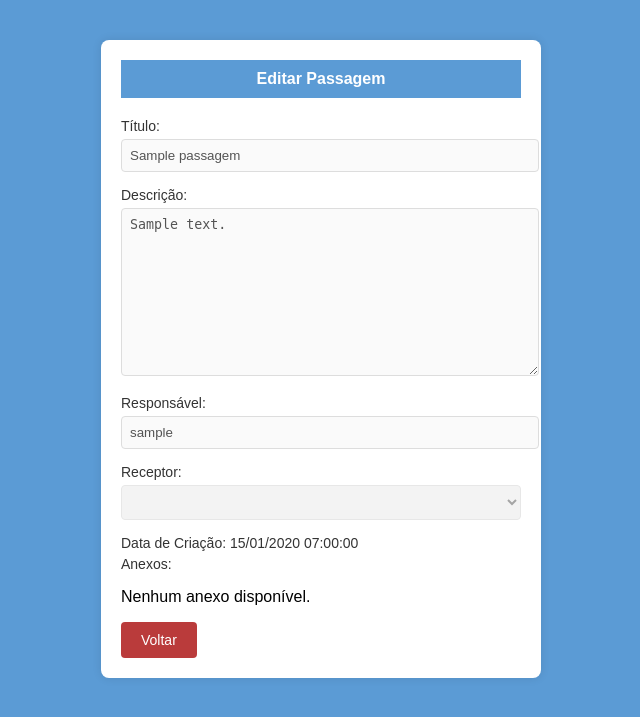
After one commit to fanecovsf/moby-apps, a Django app: page /troca-turno/painel/view/1 in a window 1280 px wide. The commit adds this page. Shown: the top 717 px of the page, without its empty margins (319-959 px from the left). Run offline with Django 4.2, Linux system fonts and the light colour scheme; a user stored in the database is signed in; tables that the repository leaves empty hold one stand-in row (values such as "Sample post"); lists and menus that the app fills with data are empty.

Commit message:
✨ Feat: Implementado template de visualização da passagem

```diff
--- a/troca_turno/templates/painel.html
+++ b/troca_turno/templates/painel.html
@@ -51,6 +51,7 @@
                     <label for="filtro_resp">Responsável:</label>
                     <select name="filtro-resp" id="filtro-resp">
                         <option value="">Todos</option>
+                        <option value="{{ user.email }}">Eu</option>
                         {% for u in usuarios %}
                             <option value="{{ u.email }}">{{ u.username }}</option>
                         {% endfor %}
@@ -61,6 +62,7 @@
                     <label for="filtro_recep">Receptor:</label>
                     <select name="filtro-recep" id="filtro-recep">
                         <option value="">Todos</option>
+                        <option value="{{ user.email }}">Eu</option>
                         {% for u in usuarios %}
                             <option value="{{ u.email }}">{{ u.username }}</option>
                         {% endfor %}
@@ -115,7 +117,7 @@
                     </td>
                     {% else %}
                     <td class="edit-td">
-                        <a class="edit view-only" href="">Visualizar</a>
+                        <a class="edit view-only" href="/troca-turno/painel/view/{{ passagem.id }}">Visualizar</a>
                     </td>
                     {% endif %}
                 </tr>
--- /dev/null
+++ b/troca_turno/templates/view-passagem.html
@@ -0,0 +1,54 @@
+<!DOCTYPE html>
+<html>
+<head>
+    {% load static %}
+    <meta charset="UTF-8" />
+    <meta http-equiv="X-UA-Compatible" content="IE=edge" />
+    <meta name="viewport" content="width=device-width, initial-scale=1.0" />
+    <link href="{% static 'styles/style-edit.css' %}" rel="stylesheet" />
+    <title>Editar Passagem</title>
+</head>
+<body>
+    <div class="container">
+        <div class="header">
+            <h1>Editar Passagem</h1>
+        </div>
+        <form action="{% url 'edit-passagem' passagem.id %}" method="post" enctype="multipart/form-data">
+            {% csrf_token %}
+            <label for="titulo">Título:</label>
+            <input type="text" id="titulo" name="titulo" value="{{ passagem.titulo }}" disabled required>
+
+            <label for="descricao">Descrição:</label>
+            <textarea id="descricao" name="descricao" rows="10" disabled required>{{ passagem.descricao }}</textarea>
+
+            <label for="responsavel">Responsável:</label>
+            <input type="text" id="responsavel" name="responsavel" value="{{ passagem.responsavel.username }}" disabled>
+
+            <label for="receptor">Receptor:</label>
+            <select id="receptor" name="receptor" disabled required>
+                {% for u in usuarios %}
+                    <option value="{{u.email}}" {% if u.email == passagem.receptor.email %}selected{% endif %}>{{u.username}}</option>
+                {% endfor %}
+            </select>
+
+            <label>Data de Criação: {{ passagem.criado_em|date:"d/m/Y H:i:s" }}</label>
+
+            <label for="anexo">Anexos:</label>
+            {% if passagem.anexos.all %}
+                <ul>
+                    {% for anexo in passagem.anexos.all %}
+                        <li><a href="{{ anexo.arquivo.url }}" target="_blank">{{ anexo.arquivo.name }}</a></li>
+                    {% endfor %}
+                </ul>
+            {% else %}
+                <p>Nenhum anexo disponível.</p>
+            {% endif %}
+
+            <div class="btn-group">
+                <a href="{% url 'painel-principal' %}" class="btn btn-cancelar">Voltar</a>
+
+            </div>
+        </form>
+    </div>
+</body>
+</html>
--- a/troca_turno/urls.py
+++ b/troca_turno/urls.py
@@ -7,5 +7,6 @@ urlpatterns = [
     path('painel/', Views.painel_principal, name='painel-principal'),
     path('painel/cadastro-torre/', Views.cadastro_torre, name='cadastro-torre'),
     path('painel/registro-passagem', Views.registro_passagem, name='registro-passagem'),
-    path('painel/<id>', Views.edit_passagem, name='edit-passagem')
+    path('painel/<id>', Views.edit_passagem, name='edit-passagem'),
+    path('painel/view/<id>', Views.view_passagem, name='view-passagem')
 ]
--- a/troca_turno/views.py
+++ b/troca_turno/views.py
@@ -208,3 +208,12 @@ class Views:
             'passagem':passagem,
             'usuarios':usuarios
         })
+
+
+    @login_required(login_url='/troca-turno/login/')
+    def view_passagem(request, id):
+        passagem = PassagemService.get(id)
+
+        return render(request, 'view-passagem.html', context={
+            'passagem':passagem
+        })
```
